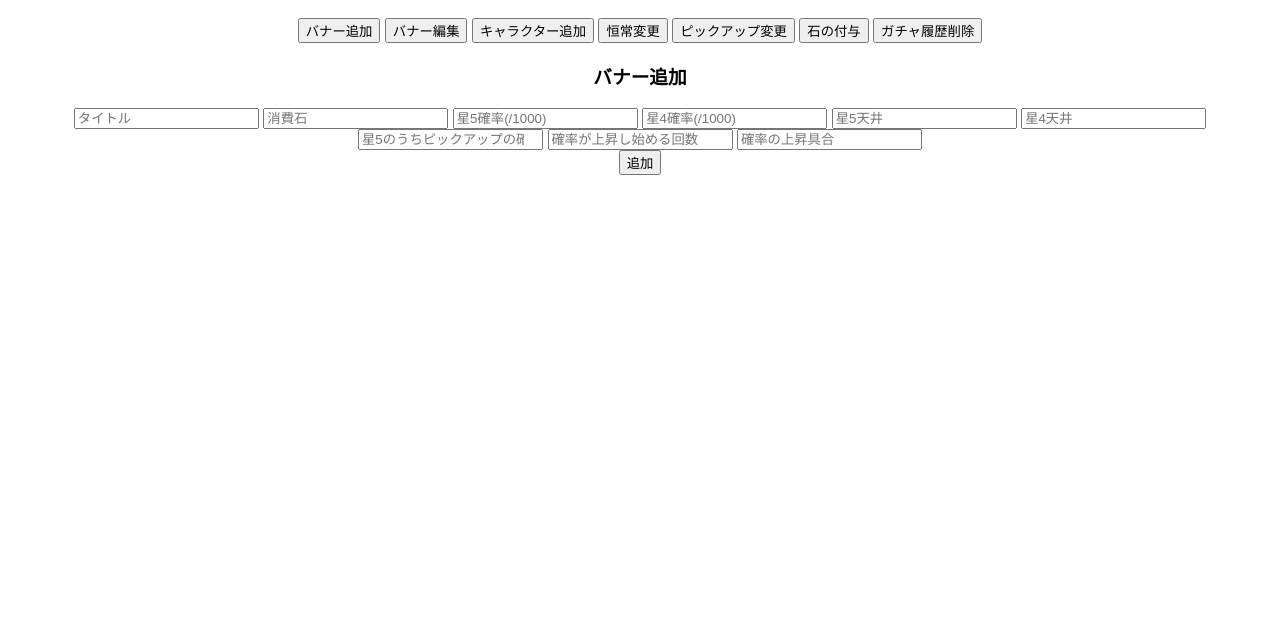
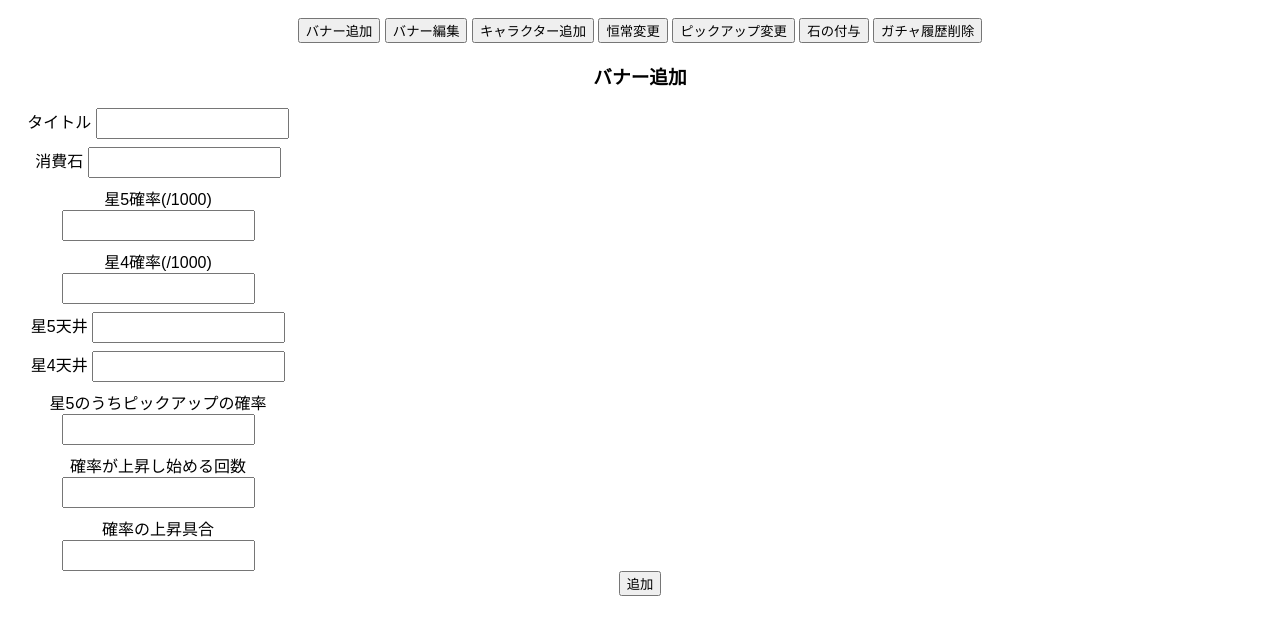
Before and after one commit to fs820/gacha-project, a website: page gacha-admin/static/index.html in a window 1280 px wide. Shown: the part 99-734 px from the top of the page. Drawn offline with Linux system fonts and the light colour scheme; no server answers.

Commit message:
refactor html

```diff
--- a/gacha-admin/static/index.html
+++ b/gacha-admin/static/index.html
@@ -21,15 +21,42 @@
     <div id="banner" class="page">
         <h3>バナー追加</h3>
         <form id="insert_banner">
-            <input type="text" name="title" placeholder="タイトル">
-            <input type="number" name="cost" placeholder="消費石">
-            <input type="number" name="probBaseStar5" placeholder="星5確率(/1000)">
-            <input type="number" name="probBaseStar4" placeholder="星4確率(/1000)">
-            <input type="number" name="star5Limit" placeholder="星5天井">
-            <input type="number" name="star4Limit" placeholder="星4天井">
-            <input type="number" name="star5PickupProb" placeholder="星5のうちピックアップの確率">
-            <input type="number" name="pitySoftStart" placeholder="確率が上昇し始める回数">
-            <input type="number" name="softPityIncrement" placeholder="確率の上昇具合">
+            <div>
+                <label>タイトル</label>
+                <input type="text" name="title">
+            </div>
+            <div>
+                <label>消費石</label>
+                <input type="number" name="cost">
+            </div>
+            <div>
+                <label>星5確率(/1000)</label>
+                <input type="number" name="probBaseStar5">
+            </div>
+            <div>
+                <label>星4確率(/1000)</label>
+                <input type="number" name="probBaseStar4">
+            </div>
+            <div>
+                <label>星5天井</label>
+                <input type="number" name="star5Limit">
+            </div>
+            <div>
+                <label>星4天井</label>
+                <input type="number" name="star4Limit">
+            </div>
+            <div>
+                <label>星5のうちピックアップの確率</label>
+                <input type="number" name="star5PickupProb">
+            </div>
+            <div>
+                <label>確率が上昇し始める回数</label>
+                <input type="number" name="pitySoftStart">
+            </div>
+            <div>
+                <label>確率の上昇具合</label>
+                <input type="number" name="softPityIncrement">
+            </div>
         </form>
         <button id="insertBannerSubmitButton">追加</button>
     </div>
--- a/gacha-admin/static/style.css
+++ b/gacha-admin/static/style.css
@@ -44,3 +44,14 @@ body {
     border-bottom: 1px solid #eee;
     padding: 4px 0;
 }
+
+#insert_banner {
+    display: flex;
+    flex-direction: column;
+    gap: 8px; /* 要素間の間隔 */
+    width: 300px; /* お好みで */
+}
+
+#insert_banner input {
+    padding: 6px;
+}
```
